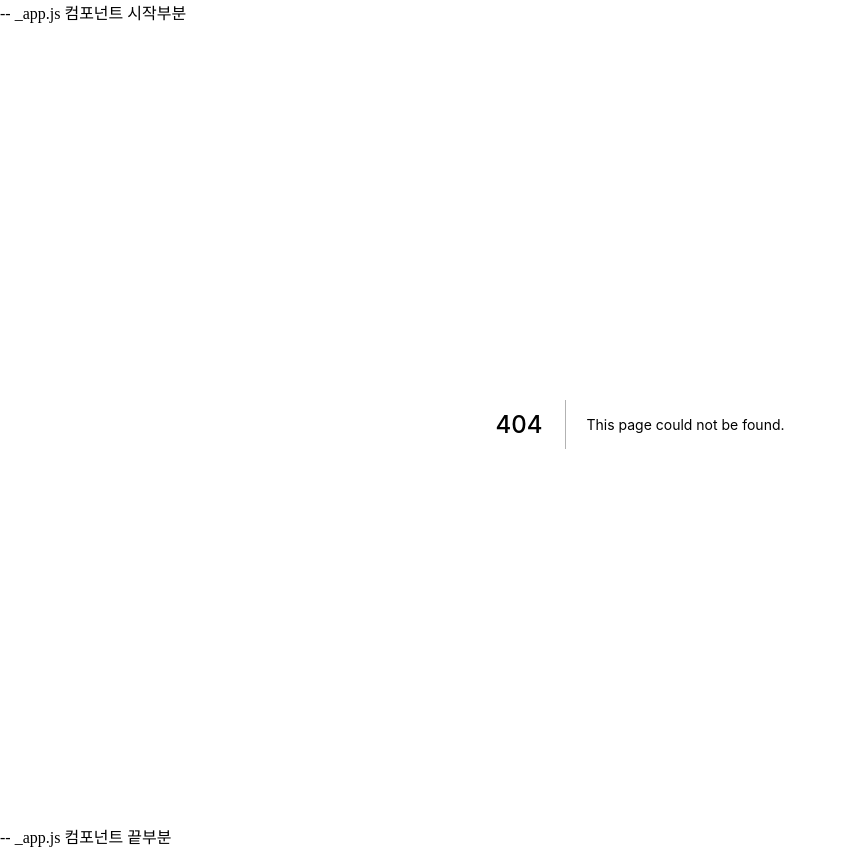
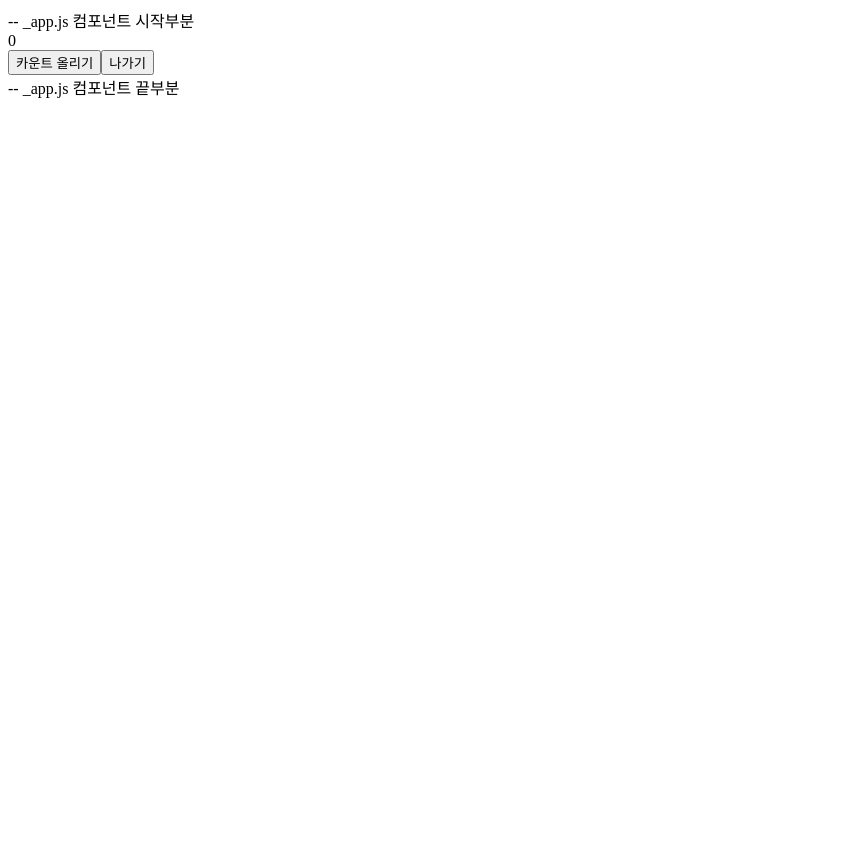
Before and after one commit to justdoplzz/class, a Next.js app: page /section17/17-02-class-lifecycle in a window 1280 px wide. Before the commit this address had no page. Shown: the whole page, without its empty margins (0-847 px from the left). After the commit the page ends 800 px from the top, so only its background shows below. Built offline with nearby package versions, Linux system fonts and the light colour scheme.

Commit message:
[section17-02] class -life cycle

```diff
--- /dev/null
+++ b/pages/section17/17-02-class-lifecycle/index.jsx
@@ -0,0 +1,44 @@
+import Router from "next/router";
+import { Component } from "react";
+
+export default class ClassCounterPage extends Component{
+
+    state = {
+        count: 0,
+    };
+
+    componentDidMount(){
+        console.log("render 이후 실행")
+    }
+
+    componentDidUpdate(){
+        console.log("변경되고 나서 실행")
+    }
+
+    componentWillUnmount(){
+        console.log("사라지기 전에 실행")
+        // 예) 채팅방 나가기 API
+    }
+
+    onClickCountUp = () => {
+        console.log(this.state.count)
+        this.setState({
+            count: ++this.state.count,
+        });
+    }
+
+    onClickMove = () => {
+        Router.push("/")
+    }
+
+    render(){
+        console.log("render 함수")
+        return(
+            <>
+                <div>{this.state.count}</div>
+                <button onClick={this.onClickCountUp}>카운트 올리기</button>
+                <button onClick={this.onClickMove}>나가기</button>
+            </>
+        )
+    }
+}
```
